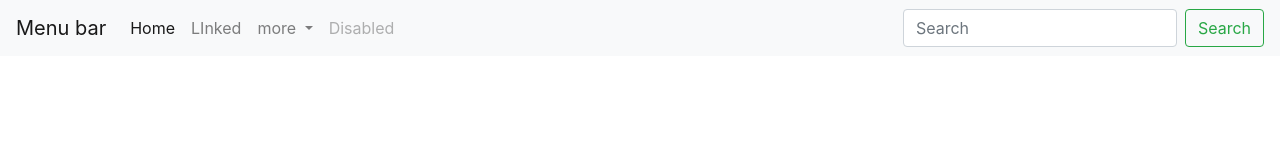
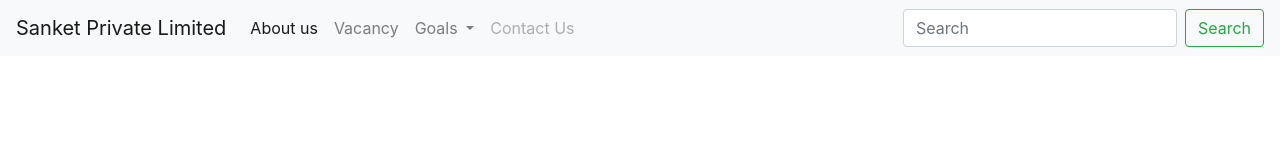
Before and after one commit to sanket-mishra-crossasyst/demo-repo, a plain HTML site: page index.html in a window 1280 px wide. Drawn offline with nearby package versions, Linux system fonts and the light colour scheme.

Commit message:
New Look

```diff
--- a/index.html
+++ b/index.html
@@ -12,7 +12,7 @@
   </head>
   <body>
     <nav class="navbar navbar-expand-lg navbar-light bg-light">
-        <a class="navbar-brand" href="#">Menu bar</a>
+        <a class="navbar-brand" href="#">Sanket Private Limited</a>
         <button class="navbar-toggler" type="button" data-toggle="collapse" data-target="#navbarSupportedContent" aria-controls="navbarSupportedContent" aria-expanded="false" aria-label="Toggle navigation">
           <span class="navbar-toggler-icon"></span>
         </button>
@@ -20,24 +20,24 @@
         <div class="collapse navbar-collapse" id="navbarSupportedContent">
           <ul class="navbar-nav mr-auto">
             <li class="nav-item active">
-              <a class="nav-link" href="#">Home <span class="sr-only">(current)</span></a>
+              <a class="nav-link" href="#">About us <span class="sr-only">(current)</span></a>
             </li>
             <li class="nav-item">
-              <a class="nav-link" href="#">LInked</a>
+              <a class="nav-link" href="#">Vacancy</a>
             </li>
             <li class="nav-item dropdown">
               <a class="nav-link dropdown-toggle" href="#" id="navbarDropdown" role="button" data-toggle="dropdown" aria-haspopup="true" aria-expanded="false">
-                more
+                Goals
               </a>
               <div class="dropdown-menu" aria-labelledby="navbarDropdown">
-                <a class="dropdown-item" href="#">Action</a>
-                <a class="dropdown-item" href="#">Another action</a>
+                <a class="dropdown-item" href="#">Aim Orianted</a>
+                <a class="dropdown-item" href="#">Productive</a>
                 <div class="dropdown-divider"></div>
-                <a class="dropdown-item" href="#">Something else here</a>
+                <a class="dropdown-item" href="#">In Details</details></a>
               </div>
             </li>
             <li class="nav-item">
-              <a class="nav-link disabled" href="#" tabindex="-1" aria-disabled="true">Disabled</a>
+              <a class="nav-link disabled" href="#" tabindex="-1" aria-disabled="true">Contact Us</a>
             </li>
           </ul>
           <form class="form-inline my-2 my-lg-0">
```
